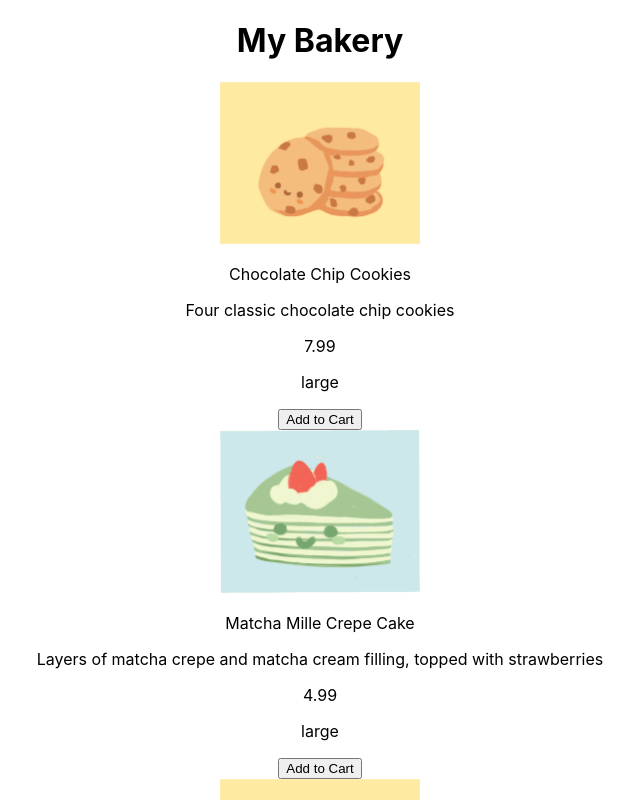
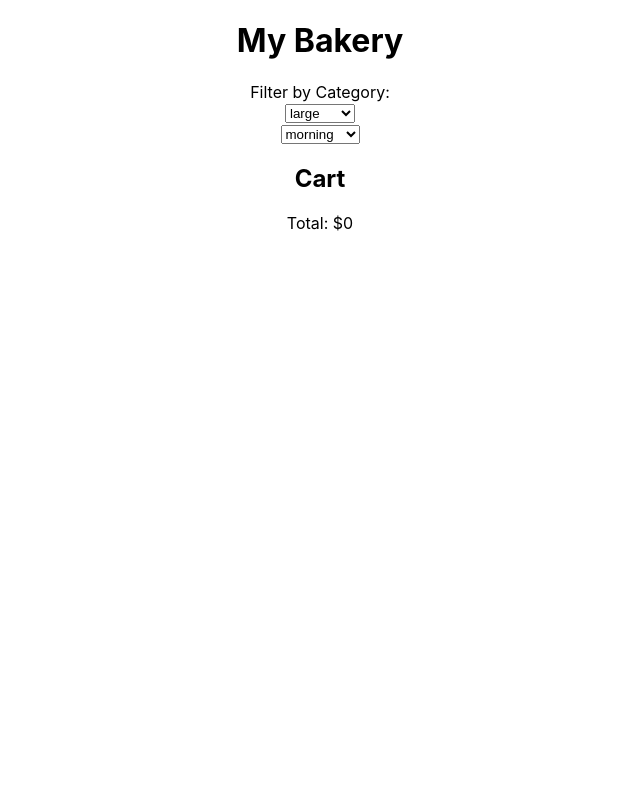
Before and after one commit to chillkoala125/dev, a React (Create React App) app: page / in a window 1280 px wide. Shown: the top 800 px of the page, without its empty margins (320-960 px from the left). Built offline with nearby package versions, Linux system fonts and the light colour scheme; the HTML template or start-up script is replaced by a standard one.

Commit message:
Update App.js

```diff
--- a/src/App.js
+++ b/src/App.js
@@ -1,5 +1,5 @@
 import "./App.css";
-import { useState } from "react";
+import {  useState  } from "react";
 import bakeryData from "./bakery-data.json";
 import BakeryItem from "./BakeryItem.js"
 
@@ -14,19 +14,95 @@ function App() {
   /* add your cart state code here */
     const [cartTotal, addPrice] = useState(0);
     const [items, addItem] = useState([]);
+    const [size, changeSize] = useState("large");
+    const [time, changeTime] = useState("morning");
 
+     function onSelectFilteredSize(event) {
+          changeSize(event.target.value);
+      }
+    function onSelectFilteredTime(event) {
+      changeTime(event.target.value);
+    }
+    /*
+    matchesFilterSize = item => {
+        // all items should be shown when no filter is selected
+        if(this.state.size === “All”) {
+            return true
+        } else if (this.state.size === item.size) {
+            return true
+        } else {
+            return false
+        }
+    }
+*/
+/*
+      return (
+        <div className="app">
+          <div className="filter-container">
+            <div>Filter by Category:</div>
+            <div>
+              <select
+                onChange={handleSizeChange}
+              >
+                <option value="">All Sizes (Reset)</option>
+                <option value="large">Large</option>
+                <option value="medium">Medium</option>
+                <option value="small">Small</option>
+              </select>
+              <div>
+              <select
+                onChange={handleTimeChange}
+              >
+                <option value="">All Times (Reset)</option>
+                <option value="morning">Morning</option>
+                <option value="afternoon">Afternoon</option>
+                <option value="evening">Evening</option>
+              </select>
+              </div>
+            </div>
+          </div>
+          <div className="pastry-list">
+            {filteredList.map((element, index) => (
+              <BakeryItem {...element} key={index} />
+            ))}
+          </div>
+        </div>
+      );
+*/
   return (
     <div className="App">
       <h1>My Bakery</h1> {/* TODO: personalize your bakery (if you want) */}
+          <div>Filter by Category:</div>
+          <div>
+            <select
+              onChange={onSelectFilteredSize}
+            >
+              <option value="">All</option>
+              <option value="large" selected>large</option>
+              <option value="medium">medium</option>
+              <option value="small">small</option>
+            </select>
+            <div>
+            <select
+              onChange={onSelectFilteredTime}
+            >
+              <option value="">All</option>
+              <option value="morning" selected>morning</option>
+              <option value="afternoon">afternoon</option>
+              <option value="evening">evening</option>
+            </select>
+            </div>
+          </div>
 
 
 
-      {bakeryData.map((item, index) => ( // TODO: map bakeryData to BakeryItem components
+      {(bakeryData.filter(item => item.size === size)).filter(item => item.time === time).map((item, index) => ( // TODO: map bakeryData to BakeryItem components
             <BakeryItem image={item.image}
                         name= {item.name}
                         desc={item.description}
                         price={item.price}
                         size={item.size}
+                        time={item.time}
                         cartTotal={cartTotal}
                         addPrice={addPrice}
                         items={items}
```
